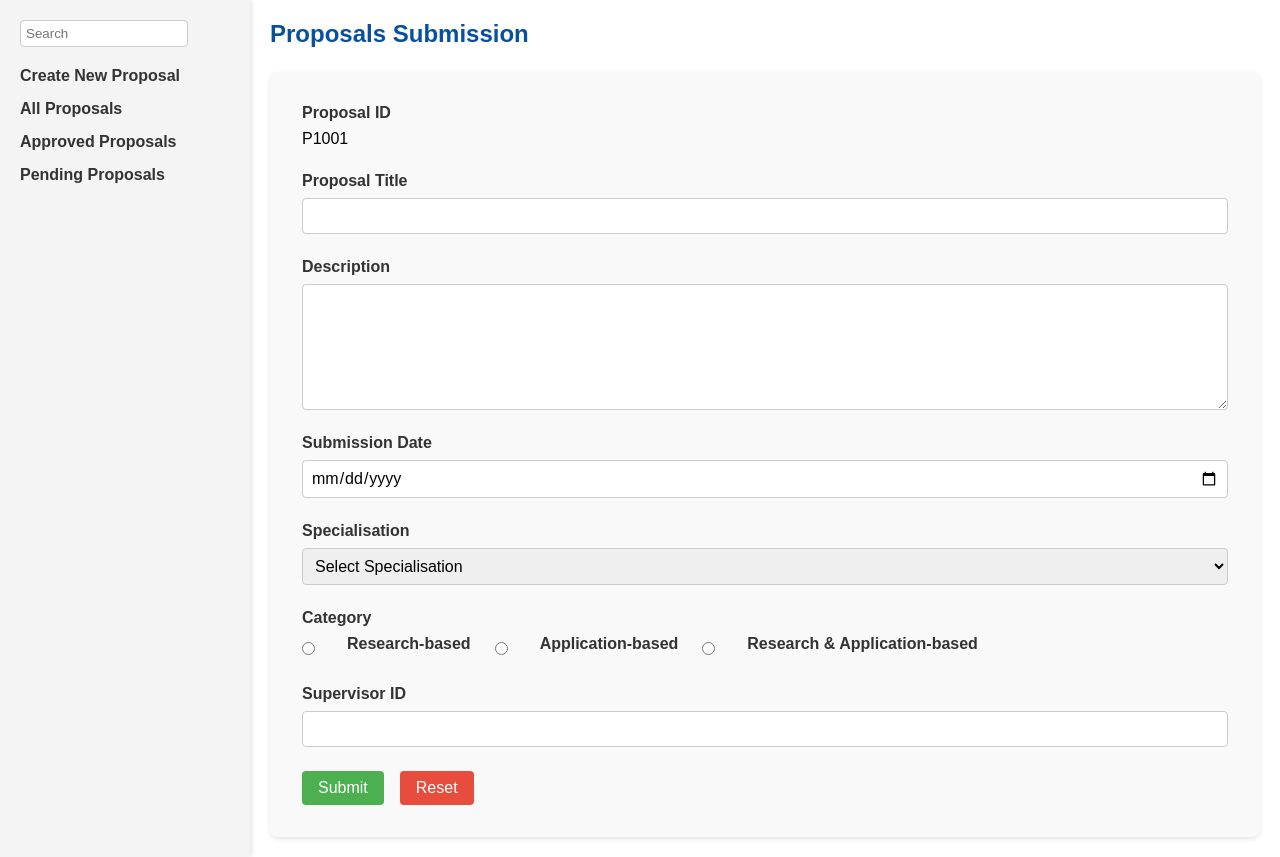
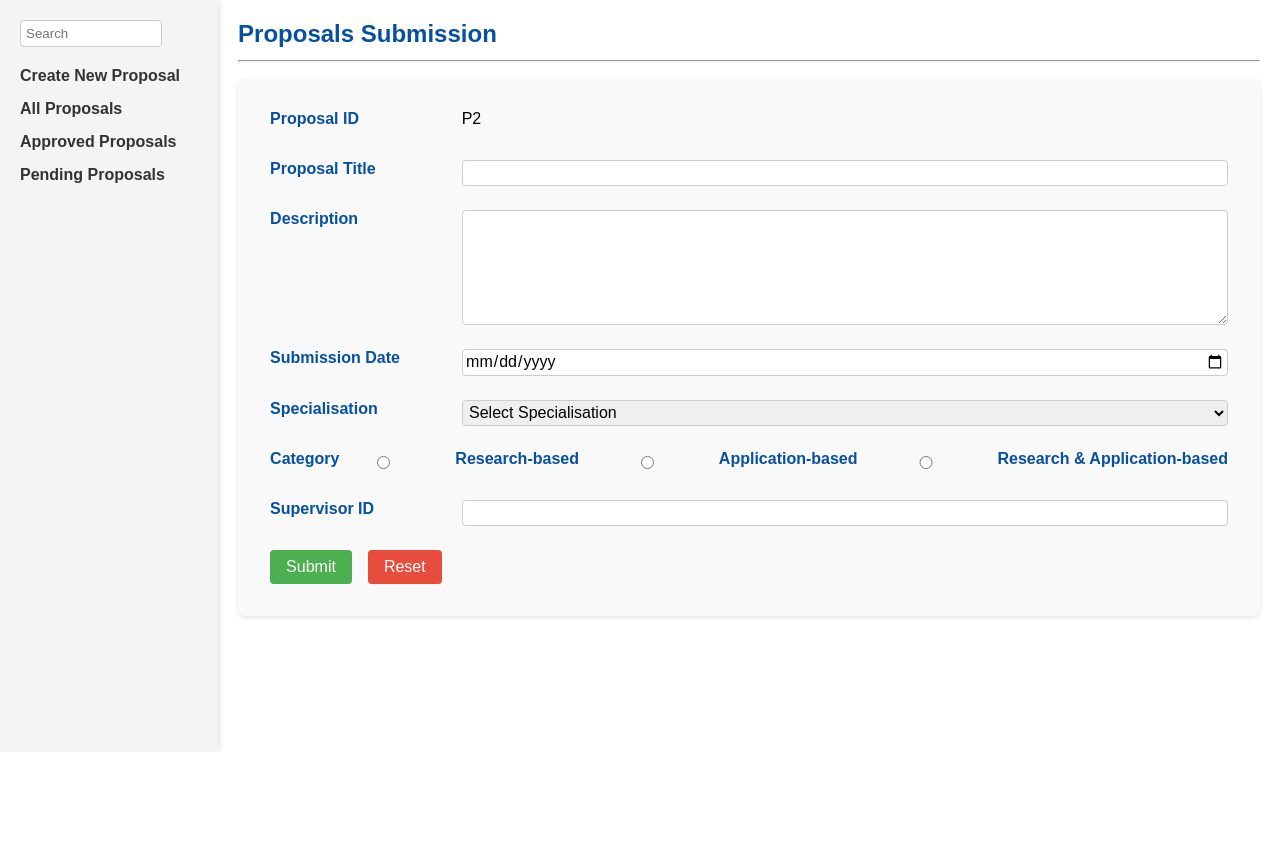
Before and after one commit to FYPWise/FYPWise-web, a PHP site: page /project-proposal-mgt/proposal-submission-page.html in a window 1280 px wide. Shown: the part 48-905 px from the top of the page. After the commit the page ends 799 px from the top, so only its background shows below. Run offline with PHP 8.4, Linux system fonts and the light colour scheme; some web fonts are replaced.

Commit message:
💄 Updated form layout to use CSS gridview, separated form css stylesheet

```diff
--- /dev/null
+++ b/css/form-style.css
@@ -0,0 +1,83 @@
+/* Styling for Forms */
+.content .form-title {
+    color: #06509f;
+    margin-bottom: 0.5em;
+}
+
+.content hr{
+    margin-bottom: 1em;
+}
+
+.proposal-form {
+    display: flex;
+    flex-direction: column;
+    gap: 1.5em;
+    background-color: #f9f9f9;
+    padding: 2em;
+    border-radius: 8px;
+    box-shadow: 0 2px 5px rgba(0, 0, 0, 0.1);
+}
+
+.form-group {
+    display: flex;
+    flex-direction: row;
+}
+
+.form-group label {
+    margin-bottom: 0.5em;
+    font-weight: bold;
+    color: #06509f;
+    width: 20%;
+}
+
+.form-group input,
+.form-group textarea,
+.form-group select {
+    padding: 0.15em;
+    border: 1px solid #ccc;
+    border-radius: 4px;
+    font-size: 1em;
+    width: 80%;
+}
+
+.radio-group {
+    display: flex;
+    gap: 1.5em;
+    align-items: center;
+}
+
+.radio-group input {
+    margin-right: 0.2em;
+}
+
+.radio-group label {
+    width: 15em;
+    white-space: nowrap;
+}
+
+.form-buttons {
+    display: flex;
+    gap: 1em;
+    justify-content: flex-start;
+}
+
+.btn {
+    border: none;
+    cursor: pointer;
+    padding: 0.5em 1em;
+    border-radius: 4px;
+    font-size: 1em;
+    color: #fff;
+}
+
+.submit-btn {
+    background-color: #4CAF50;
+}
+
+.reset-btn {
+    background-color: #e74c3c;
+}
+
+.btn:hover {
+    opacity: 0.8;
+}
--- a/css/proposal-management-style.css
+++ b/css/proposal-management-style.css
@@ -157,76 +157,3 @@ tr:nth-child(even) {
 tr:hover {
     background-color: #ddd;
 }
-
-/* Proposal Submission Form */
-.content .form-title {
-    color: #06509f;
-    margin-bottom: 1em;
-}
-
-.proposal-form {
-    display: flex;
-    flex-direction: column;
-    gap: 1.5em;
-    background-color: #f9f9f9;
-    padding: 2em;
-    border-radius: 8px;
-    box-shadow: 0 2px 5px rgba(0, 0, 0, 0.1);
-}
-
-.form-group {
-    display: flex;
-    flex-direction: column;
-}
-
-.form-group label {
-    margin-bottom: 0.5em;
-    font-weight: bold;
-    color: #333;
-}
-
-.form-group input,
-.form-group textarea,
-.form-group select {
-    padding: 0.5em;
-    border: 1px solid #ccc;
-    border-radius: 4px;
-    font-size: 1em;
-}
-
-.radio-group {
-    display: flex;
-    gap: 1.5em;
-    align-items: center;
-}
-
-.radio-group input {
-    margin-right: 0.5em;
-}
-
-.form-buttons {
-    display: flex;
-    gap: 1em;
-    justify-content: flex-start;
-}
-
-.btn {
-    border: none;
-    cursor: pointer;
-    padding: 0.5em 1em;
-    border-radius: 4px;
-    font-size: 1em;
-    color: #fff;
-}
-
-.submit-btn {
-    background-color: #4CAF50;
-}
-
-.reset-btn {
-    background-color: #e74c3c;
-}
-
-.btn:hover {
-    opacity: 0.8;
-}
--- a/project-proposal-mgt/proposal-submission-page.html
+++ b/project-proposal-mgt/proposal-submission-page.html
@@ -5,6 +5,7 @@
     <meta name="viewport" content="width=device-width, initial-scale=1.0">
     <title>Proposal Submission</title>
     <link rel="stylesheet" href="../css/proposal-management-style.css">
+    <link rel="stylesheet" href="../css/form-style.css">
 </head>
 <body>
     <!-- Header Section -->
@@ -32,9 +33,10 @@
         <!-- Proposal Submission Form -->
         <div class="content">
             <h2 class="form-title">Proposals Submission</h2>
+            <hr />
             <form class="proposal-form" id="proposalForm">
-                <!-- Auto-Generated Proposal ID -->
-                <div class="form-group">
+                <!-- auto-generated Proposal ID -->
+                <div class="form-group ">
                     <label for="proposal-id">Proposal ID</label>
                     <p id="proposal-id" class="proposal-id"></p>
                 </div>
@@ -85,7 +87,7 @@
                     <input type="text" id="supervisor-id" name="supervisor-id" required>
                 </div>
 
-                <!-- Submit and Reset Buttons -->
+                <!-- submit and reset buttons -->
                 <div class="form-buttons">
                     <button type="submit" class="btn submit-btn">Submit</button>
                     <button type="reset" class="btn reset-btn">Reset</button>
@@ -94,22 +96,19 @@
         </div>
     </div>
 
-    <!-- JavaScript to Auto-Generate Proposal ID and Handle Submission -->
+    <!-- JavaScript to auto-generate Proposal ID and simulate submission -->
     <script>
-        // Function to auto-generate Proposal ID
+        // function to auto-generate Proposal ID
         function generateProposalID() {
             const prefix = "P";
             const maxID = 9999; // limit to P9999
 
-            // Retrieve the last Proposal ID from localStorage
+            // retrieve the last Proposal ID from localStorage
             let lastID = localStorage.getItem("lastProposalID");
 
-            // Log the value of lastID to debug
-            console.log("Last ID from LocalStorage: ", lastID);
-
-            // If no lastID is found, initialize to "1000"
+            // if no lastID is found, start with "1"
             if (!lastID) {
-                lastID = "1000"; // Starting point if no ID exists yet
+                lastID = "1"; // Starting point if no ID exists yet
                 localStorage.setItem("lastProposalID", lastID);
             }
 
@@ -119,7 +118,7 @@
             // Check if parsing was successful
             if (isNaN(nextID)) {
                 console.error("Error: Unable to parse lastID into a number!");
-                return `${prefix}1000`; // Return a default value if error occurs
+                return `${prefix}1`; // Return a default value if error occurs
             }
 
             // Ensure the ID doesn't exceed the maxID
@@ -135,7 +134,7 @@
             return `${prefix}${nextID}`;
         }
 
-        // Assign auto-generated Proposal ID on page load
+        // assign auto-generated Proposal ID every page load to simulate auto-generation
         window.onload = function () {
             const proposalIDField = document.getElementById("proposal-id");
             if (proposalIDField) {
@@ -143,11 +142,11 @@
             }
         };
 
-        // Form Submission Handler Demonstration
+        // form submission demo
         document.getElementById("proposalForm").addEventListener("submit", function(event) {
-            event.preventDefault(); // Prevent actual form submission
+            event.preventDefault(); // prevent actual form submission, only for display
 
-            // Retrieve form data
+            // retrieve form data
             const formData = {
                 proposalID: document.getElementById("proposal-id").textContent,
                 title: document.getElementById("proposal-title").value,
@@ -158,7 +157,7 @@
                 supervisorID: document.getElementById("supervisor-id").value
             };
 
-            // Format the form data for display in an alert
+            // display submitted proposal data in an alert
             let displayMessage = `
             Proposal ID: ${formData.proposalID}
             Proposal Title: ${formData.title}
@@ -169,7 +168,7 @@
             Supervisor ID: ${formData.supervisorID}
             `;
 
-            // Show the form data in a pop-up message
+            // show the form data in a pop-up message
             alert(`Proposal submitted successfully!\n\n${displayMessage}`);
         });
     </script>
```
